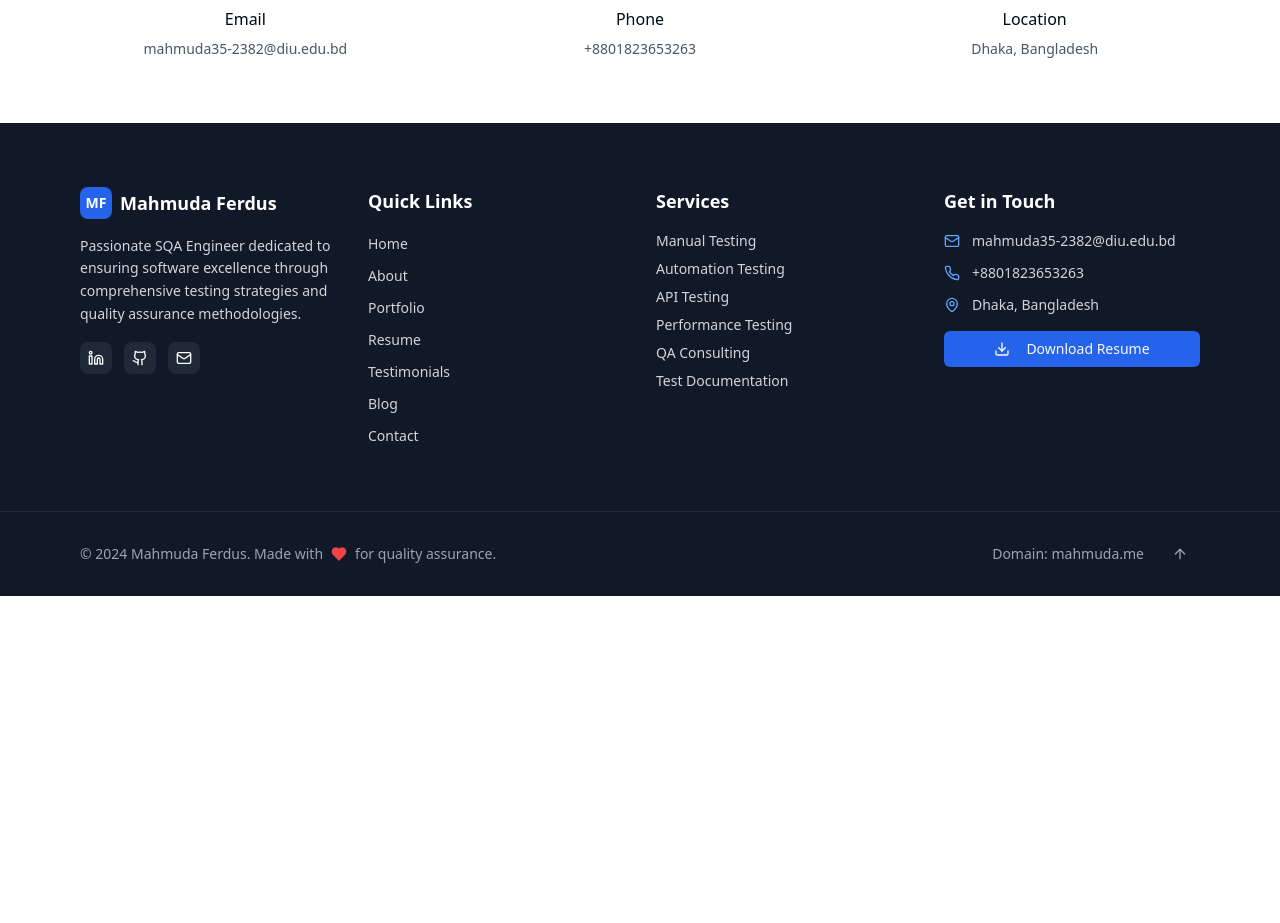
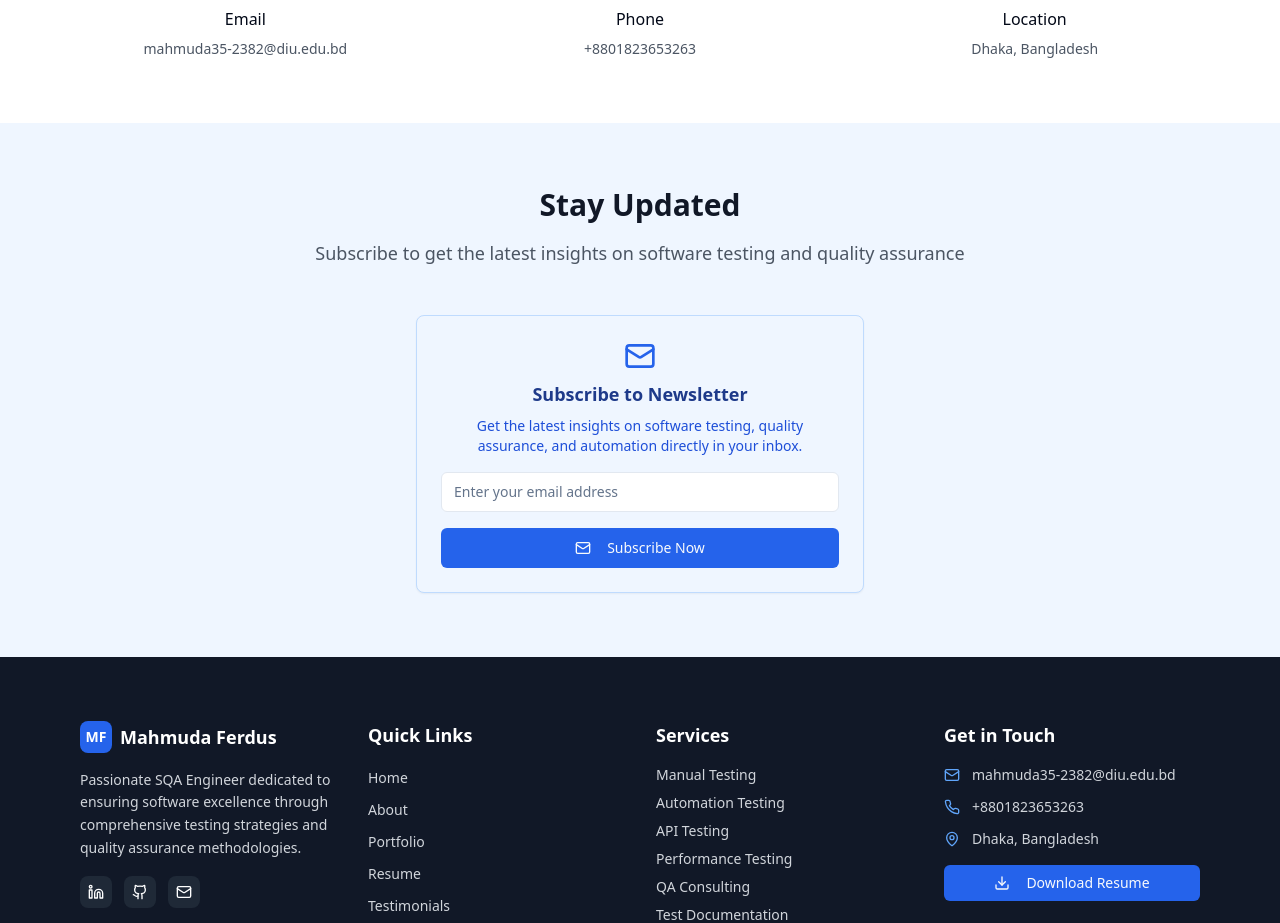
Before and after one commit to SyedRumanFahim/p-m, a React (Vite) app: page / in a window 1280 px wide. Shown: the part 4425-5348 px from the top of the page. Before the commit the page ends 5021 px from the top, so only its background shows below. Built offline with nearby package versions, Linux system fonts and the light colour scheme.

Commit message:
fa___ newsletter workable

```diff
--- a/src/pages/Home.tsx
+++ b/src/pages/Home.tsx
@@ -2,6 +2,7 @@ import { Button } from '@/components/ui/button';
 import { Card, CardContent, CardHeader, CardTitle } from '@/components/ui/card';
 import { Badge } from '@/components/ui/badge';
 import { Progress } from '@/components/ui/progress';
+import Newsletter from '@/components/Newsletter';
 import {
   Download, Mail, Phone, MapPin, Linkedin, Github, Play,
   Calendar, Building, GraduationCap, Quote, Star,
@@ -546,6 +547,21 @@ export default function Home() {
           </div>
         </div>
       </section>
+
+      {/* Newsletter Section */}
+      <section className="py-16 px-4 bg-blue-50">
+        <div className="max-w-4xl mx-auto">
+          <div className="text-center mb-12">
+            <h3 className="text-3xl font-bold text-gray-900 mb-4">Stay Updated</h3>
+            <p className="text-lg text-gray-600">
+              Subscribe to get the latest insights on software testing and quality assurance
+            </p>
+          </div>
+          <div className="max-w-md mx-auto">
+            <Newsletter />
+          </div>
+        </div>
+      </section>
     </div>
   );
 }
```
